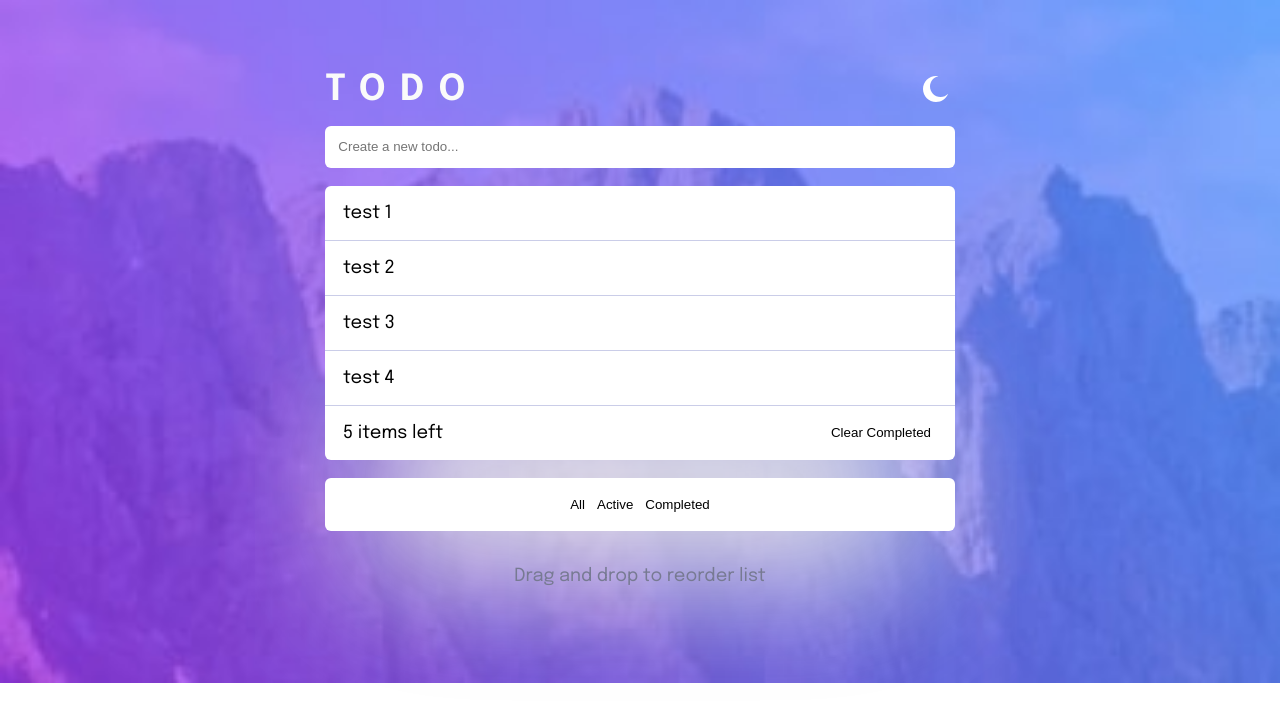
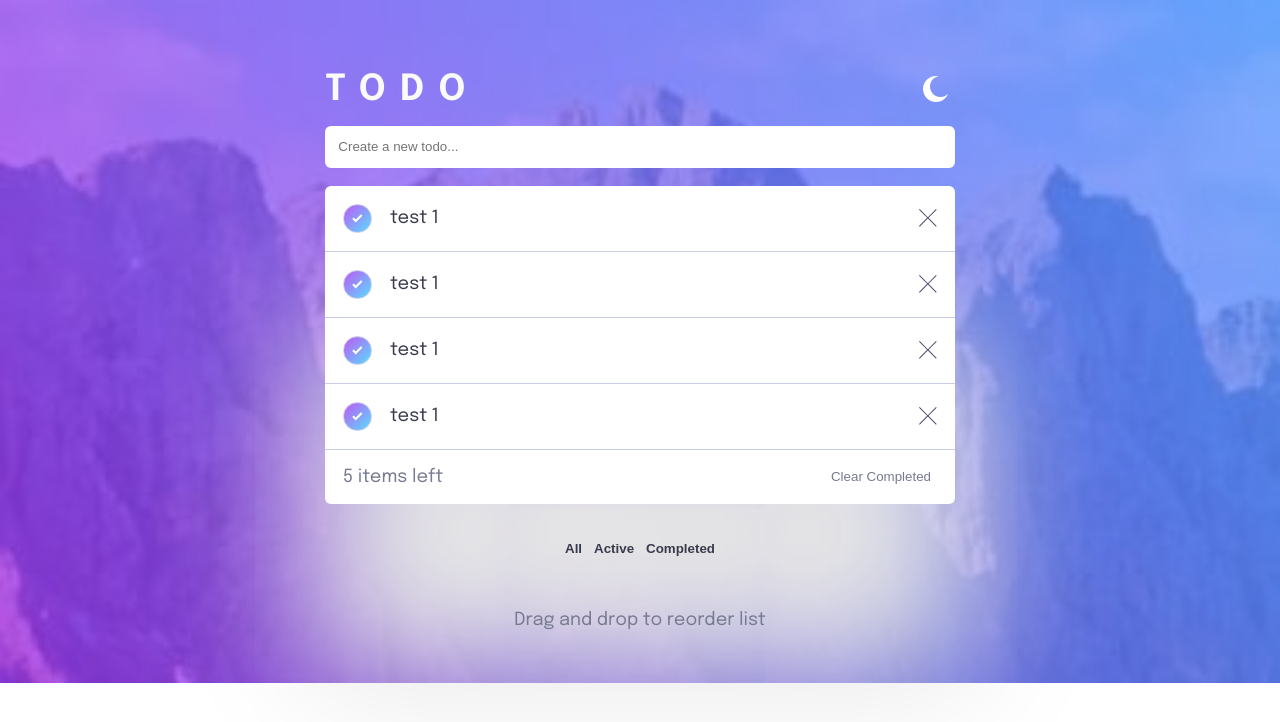
Before and after one commit to blabash/todo-app-drag-drop-reorder, a React (Create React App) app: page / in a window 1280 px wide. Shown: the top 722 px of the page. Built offline with nearby package versions, Linux system fonts and the light colour scheme.

Commit message:
Add static styling to light mode checkmarks

```diff
--- a/src/App.css
+++ b/src/App.css
@@ -28,11 +28,20 @@
 /* =========Typography======== */
 body {
   font-family: var(--primary-font);
+  color: var(--very-dark-grayish-blue);
 }
 
 h1 {
   letter-spacing: .4em;
   color: var(--very-light-gray);
+}
+
+.dark-grayish-blue {
+  color: var(--dark-grayish-blue);
+}
+
+.font-weight-bold {
+  font-weight: bold;
 }
 
 /* =========Elements======== */
@@ -43,6 +52,8 @@ h1 {
 
 button {
   background-color: inherit;
+  font-weight: inherit;
+  color: inherit;
   border: none;
 }
 
@@ -83,17 +94,32 @@ ul > li + li {
   }
 
   .todos-container > ul {
-    box-shadow: 0px 160px 140px -40px #e6e6e6;
-  }
-
-  .todos-container > ul,
-  .todos-container > ul + div {
+    box-shadow: 0px 160px 140px 20px #e6e6e6;
     background-color: white;
   }
 
-  .todos-container > p {
-    color: var(--dark-grayish-blue);
-    margin-top: 1em;
+  .todo-item {
+    display: grid;
+    grid-template-columns: auto 1fr auto;
+    align-items: center;
+  }
+
+  .check-icon-bg {
+    padding: 0.5em;
+    background-image: linear-gradient(-45deg, hsl(192, 100%, 67%), hsl(280, 87%, 65%));
+    border-radius: 50%;
+    border: 1px solid var(--light-grayish-blue);
+    display: flex;
+    margin-right: 1em;
+  }
+
+  .check-icon-bg {
+    width: .5rem;
+    height: .5rem;
+    background-image: linear-gradient(-45deg, hsl(192, 100%, 67%), hsl(280, 87%, 65%));
+    border-radius: 50%;
+    border: 1px solid var(--light-grayish-blue);
+    margin-right: 1em;
   }
 
 /* =========Utility======== */
@@ -129,6 +155,10 @@ ul > li + li {
   .padding-1em {
     padding: 1em;
   }
+
+  .margin-top-1em {
+    margin-top: 1em;
+  }
 @media (min-width: 561px) {
 
   /* =========Typography======== */
--- a/src/App.tsx
+++ b/src/App.tsx
@@ -1,6 +1,8 @@
 import React from "react";
 import logo from "./logo.svg";
 import moonIcon from "./images/icon-moon.svg";
+import checkIcon from "./images/icon-check.svg";
+import crossIcon from "./images/icon-cross.svg";
 import "./App.css";
 
 function App() {
@@ -21,21 +23,47 @@ function App() {
           placeholder="Create a new todo..."
         />
         <ul>
-          <li className="padding-1em">test 1</li>
-          <li className="padding-1em">test 2</li>
-          <li className="padding-1em">test 3</li>
-          <li className="padding-1em">test 4</li>
-          <li className="flex-row justify-space-between padding-1em">
+          <li className="todo-item padding-1em">
+            <span className="check-icon-bg flex-row justify-content-center">
+              <img src={checkIcon} alt="moon icon" />
+            </span>
+            <p>test 1</p>
+            <img src={crossIcon} alt="moon icon" />
+          </li>
+          <li className="todo-item padding-1em">
+            <span className="check-icon-bg flex-row justify-content-center">
+              <img src={checkIcon} alt="moon icon" />
+            </span>
+            <p>test 1</p>
+            <img src={crossIcon} alt="moon icon" />
+          </li>
+          <li className="todo-item padding-1em">
+            <span className="check-icon-bg flex-row justify-content-center">
+              <img src={checkIcon} alt="moon icon" />
+            </span>
+            <p>test 1</p>
+            <img src={crossIcon} alt="moon icon" />
+          </li>
+          <li className="todo-item padding-1em">
+            <span className="check-icon-bg flex-row justify-content-center">
+              <img src={checkIcon} alt="moon icon" />
+            </span>
+            <p>test 1</p>
+            <img src={crossIcon} alt="moon icon" />
+          </li>
+          <li className="flex-row justify-space-between padding-1em dark-grayish-blue">
             <p>5 items left</p>
             <button>Clear Completed</button>
           </li>
         </ul>
-        <div className="flex-row justify-content-center padding-1em">
+        <div className="flex-row justify-content-center padding-1em font-weight-bold">
           <button>All</button>
           <button>Active</button>
           <button>Completed</button>
         </div>
-        <p className="center-text">Drag and drop to reorder list</p>
+        <p className="center-text dark-grayish-blue margin-top-1em">
+          Drag and drop to reorder list
+        </p>
       </div>
     </main>
   );
```
